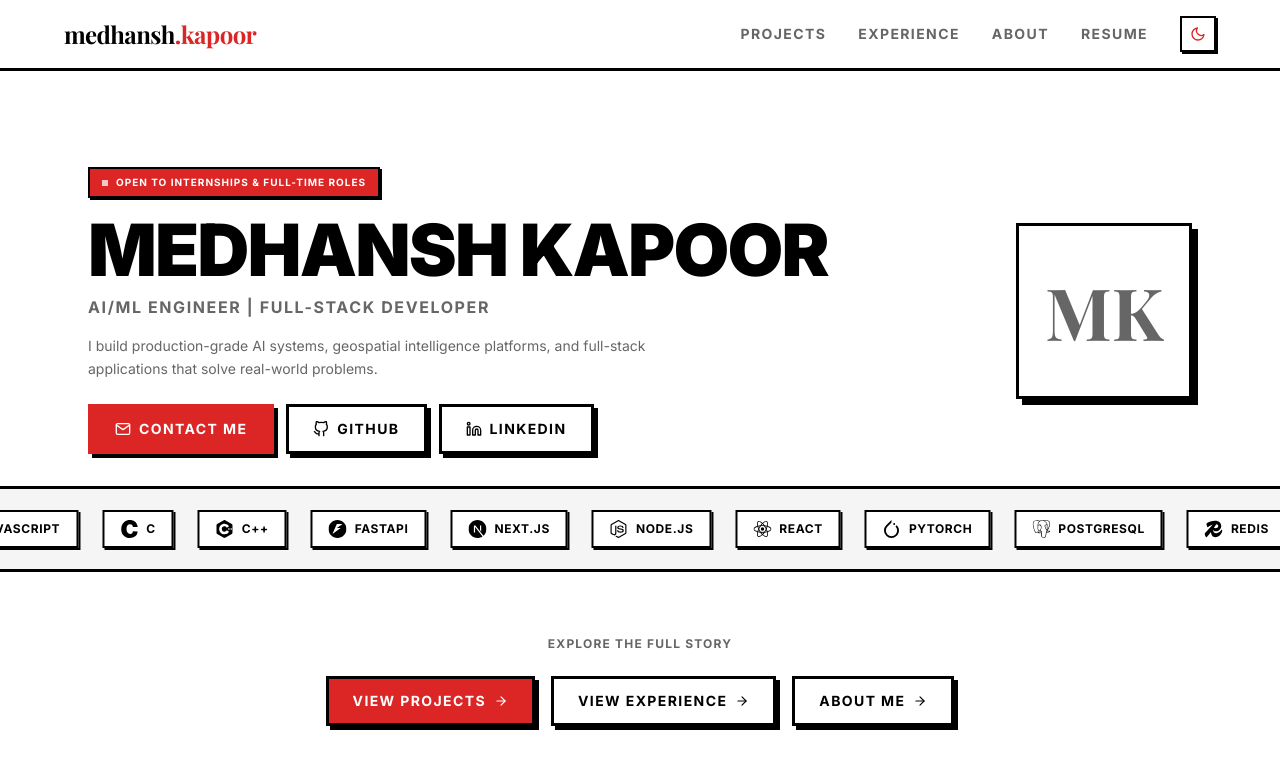
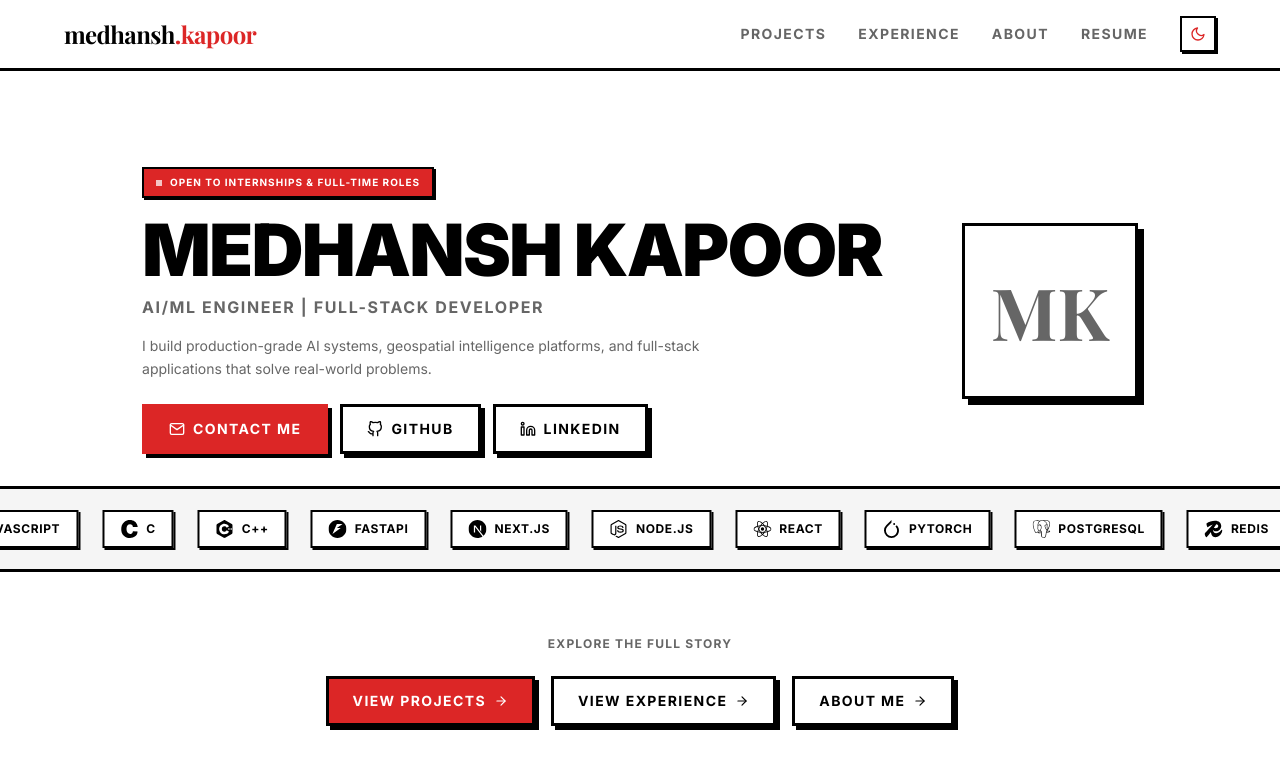
Before and after one commit to Medhansh-741/portfolio, a Next.js app: page / in a window 1280 px wide. Shown: the top 768 px of the page. Built offline with nearby package versions, Linux system fonts and the light colour scheme; a web font is replaced by a local one.

Commit message:
Restructure layout for single-viewport home page
Wrap Navbar+children in flex column (min-h-dvh) so home page
fits entirely in one viewport without overflow. Home main uses
flex-1 to distribute space between Hero, SkillStrip, and HomeNav.

```diff
--- a/app/layout.tsx
+++ b/app/layout.tsx
@@ -31,8 +31,10 @@ export default function RootLayout({
         className={`${inter.variable} ${playfair.variable} antialiased bg-background text-foreground font-sans`}
       >
         <ThemeProvider>
-          <Navbar />
-          {children}
+          <div className="min-h-dvh flex flex-col">
+            <Navbar />
+            {children}
+          </div>
         </ThemeProvider>
       </body>
     </html>
--- a/app/page.tsx
+++ b/app/page.tsx
@@ -4,7 +4,7 @@ import HomeNav from "./components/HomeNav";
 
 export default function Home() {
   return (
-    <main className="min-h-screen bg-background">
+    <main className="flex-1 flex flex-col overflow-hidden bg-background">
       <Hero />
       <SkillStrip />
       <HomeNav />
```
